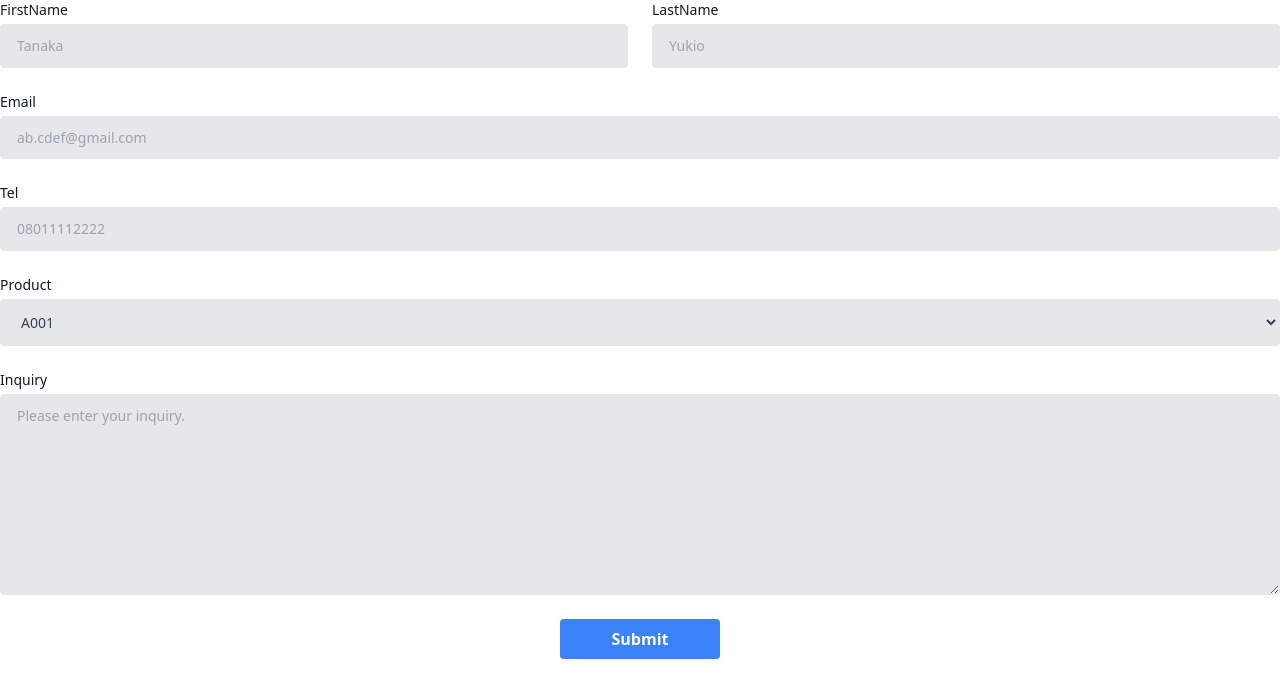
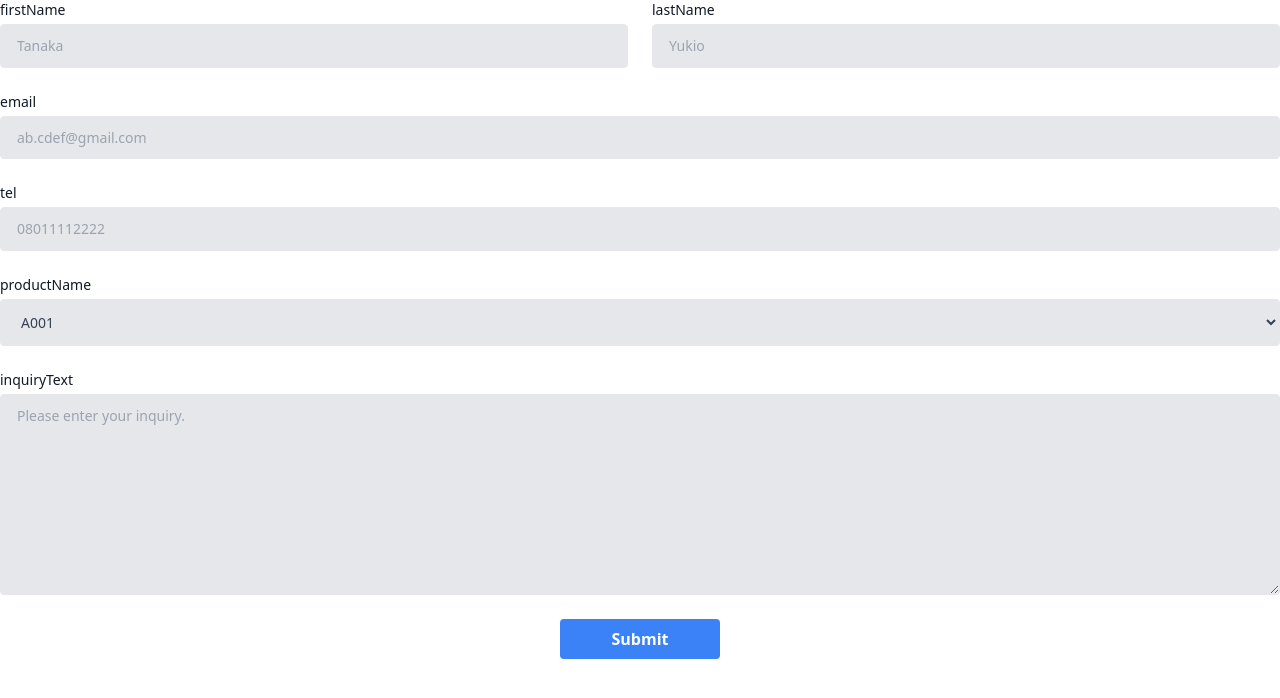
Before and after one commit to SatoTaisei/beck, a Next.js app: page /Form in a window 1280 px wide. Shown: the top 698 px of the page. Built offline with nearby package versions, Linux system fonts and the light colour scheme.

Commit message:
♻️ 型変更による修正

```diff
--- a/src/components/ui/Form/Input.tsx
+++ b/src/components/ui/Form/Input.tsx
@@ -17,11 +17,11 @@ export const Input = ({
       id={label}
       {...register(label, { required, maxLength: maxLength })}
       className={`block w-full bg-gray-200 text-gray-500 border border-gray-200 rounded py-3 px-4 leading-tight focus:outline-none focus:bg-white focus:border-gray-500 mt-1 ${
-        errors.LastName && `border-red-500`
+        errors.lastName && `border-red-500`
       }`}
       placeholder={placeholder}
     />
-    {errors.LastName && (
+    {errors.lastName && (
       <p className="text-red-500 text-sm font-bold mt-1">
         {label} is required.
       </p>
--- a/src/components/ui/Form/TextArea.tsx
+++ b/src/components/ui/Form/TextArea.tsx
@@ -18,11 +18,11 @@ export const TextArea = ({
         id={label}
         {...register(label, { required, maxLength: maxLength })}
         className={`block w-full bg-gray-200 text-gray-500 border border-gray-200 rounded py-3 px-4 leading-tight focus:outline-none focus:bg-white focus:border-gray-500 mt-1 ${
-          errors.Inquiry && `border-red-500`
+          errors.inquiryText && `border-red-500`
         }`}
         placeholder="Please enter your inquiry."
       />
-      {errors.Inquiry && (
+      {errors.inquiryText && (
         <p className="text-red-500 text-sm font-bold mt-1">
           Inquiry is required.
         </p>
--- a/src/pages/Form.tsx
+++ b/src/pages/Form.tsx
@@ -21,7 +21,7 @@ const Form: NextPage = () => {
       <section className="flex flex-wrap -mx-3 mb-6">
         <div className="w-full md:w-1/2 px-3 md:mb-0">
           <Input
-            label="FirstName"
+            label="firstName"
             register={register}
             required
             maxLength={8}
@@ -31,7 +31,7 @@ const Form: NextPage = () => {
         </div>
         <div className="w-full md:w-1/2 px-3 md:mb-0">
           <Input
-            label="LastName"
+            label="lastName"
             register={register}
             required
             maxLength={8}
@@ -43,7 +43,7 @@ const Form: NextPage = () => {
 
       <section className="mb-6">
         <Input
-          label="Email"
+          label="email"
           register={register}
           required
           maxLength={200}
@@ -54,7 +54,7 @@ const Form: NextPage = () => {
 
       <section className="mb-6">
         <Input
-          label="Tel"
+          label="tel"
           register={register}
           required
           maxLength={12}
@@ -64,12 +64,12 @@ const Form: NextPage = () => {
       </section>
 
       <section className="mb-6">
-        <Select label="Product" {...register("Product")} />
+        <Select label="productName" {...register("productName")} />
       </section>
 
       <section className="mb-6">
         <TextArea
-          label="Inquiry"
+          label="inquiryText"
           register={register}
           maxLength={2000}
           required
```
